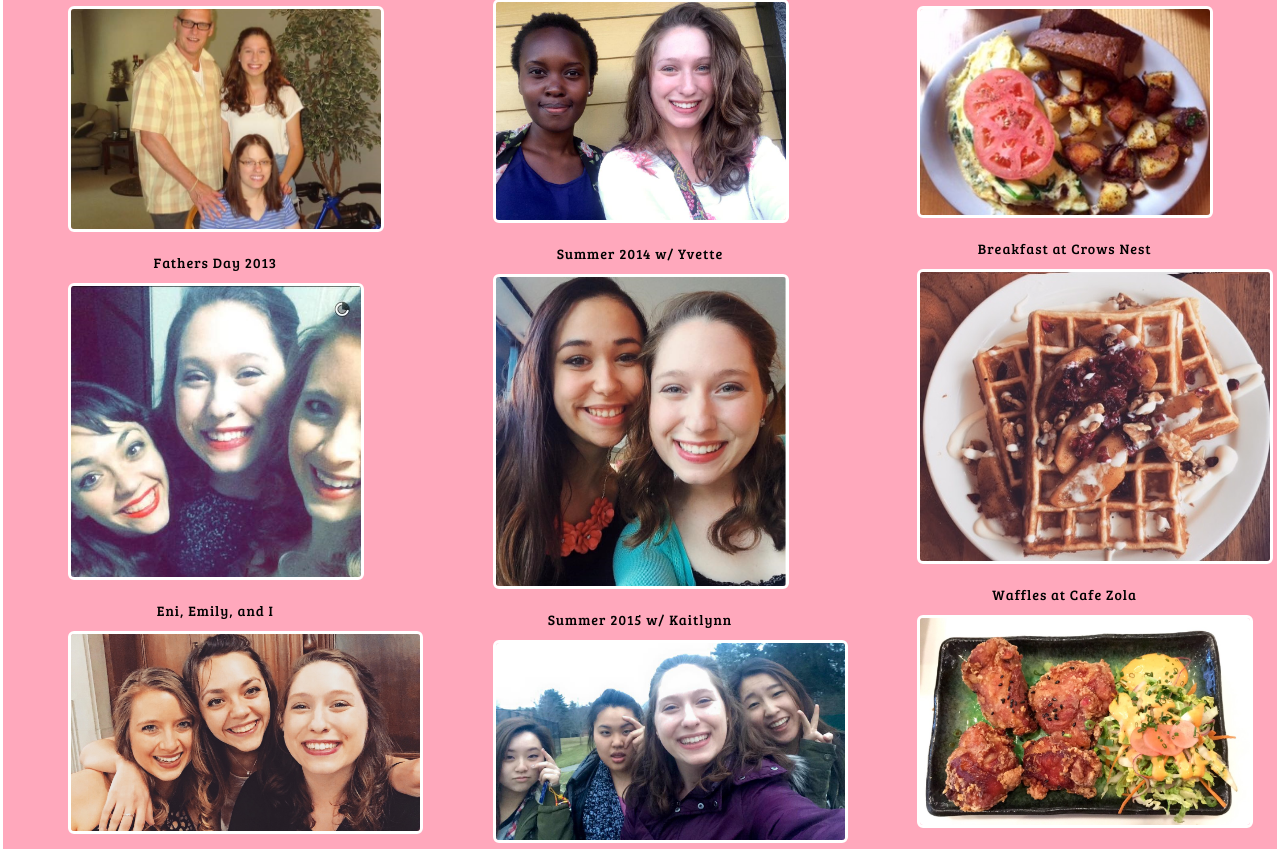
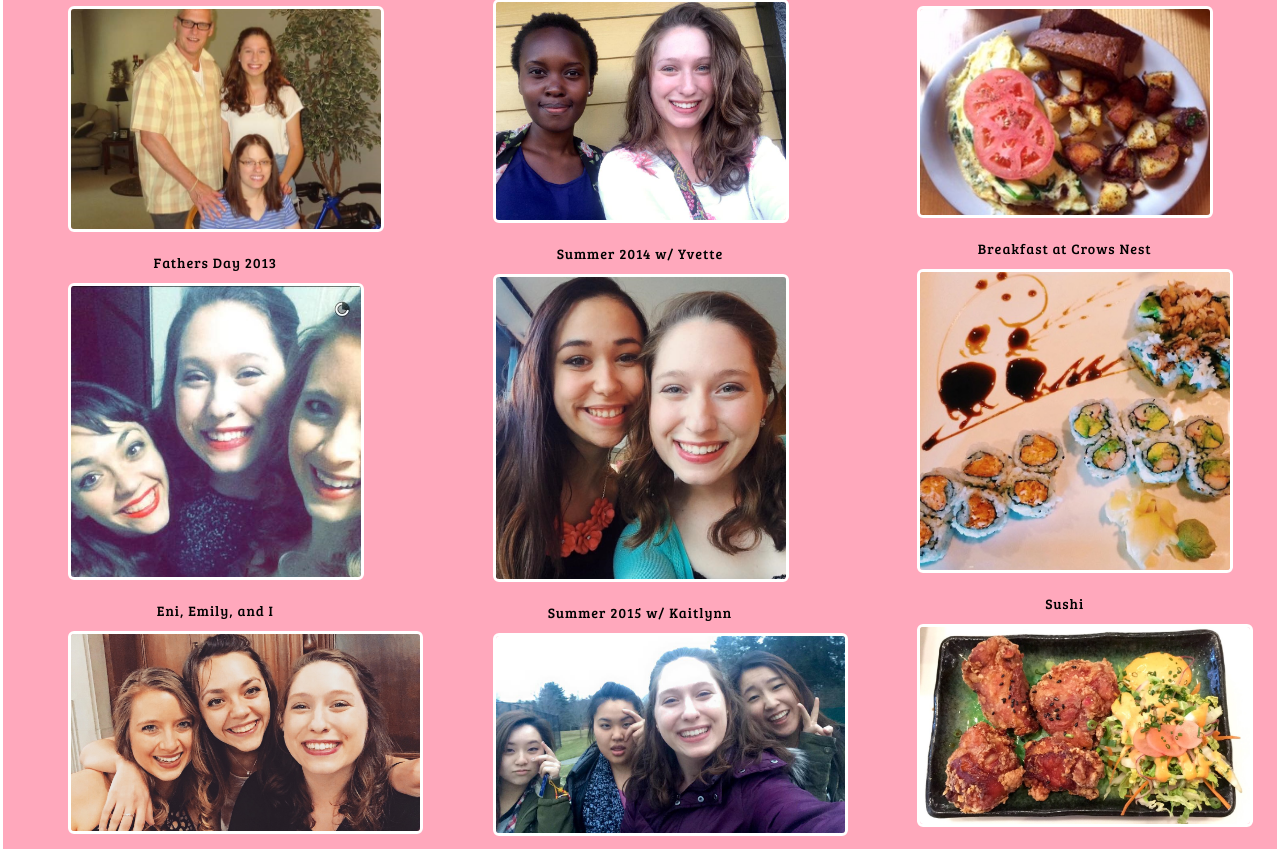
Before and after one commit to Jessica0028/jessicaportfolio, a Python web app: template templates/photo.html in a window 1280 px wide. Shown: the part 1465-2314 px from the top of the page. Run offline with Jinja, Linux system fonts and the light colour scheme; the template is opened without the code that fills it, so the values that code supplies are empty; some libraries are stand-ins or nearby versions.

Commit message:
photos
adding and removing photos

```diff
--- a/templates/photo.html
+++ b/templates/photo.html
@@ -101,7 +101,7 @@ Photos
 	   <figure>
         <img src="static/IMG_6764.JPG" class="img-responsive img-rounded corners margin" style="width:75% " alt="crowsnest"><figcaption><span class="name">Breakfast at Crows Nest</span></figcaption></figure>
 	   <figure>
-        <img src="static/IMG_8641.JPG" class="img-responsive img-rounded corners margin" style="width:90%" alt="waffles"><figcaption><span class="name">Waffles at Cafe Zola</span></figcaption></figure>
+        <img src="static/sushi.jpg" class="img-responsive img-rounded corners margin" style="width:80%" alt="sushi"><figcaption><span class="name">Sushi</span></figcaption></figure>
 	   <figure>
         <img src="static/food.jpg" class="img-responsive img-rounded corners margin" style="width:85%" alt="food"><figcaption><span class="name">Dinner at Slurping Turtle</span></figcaption></figure>
 	 </div>
```
Also changed, not shown: static/food.jpg, static/kaitjess.jpg, static/sushi.jpg (added).
